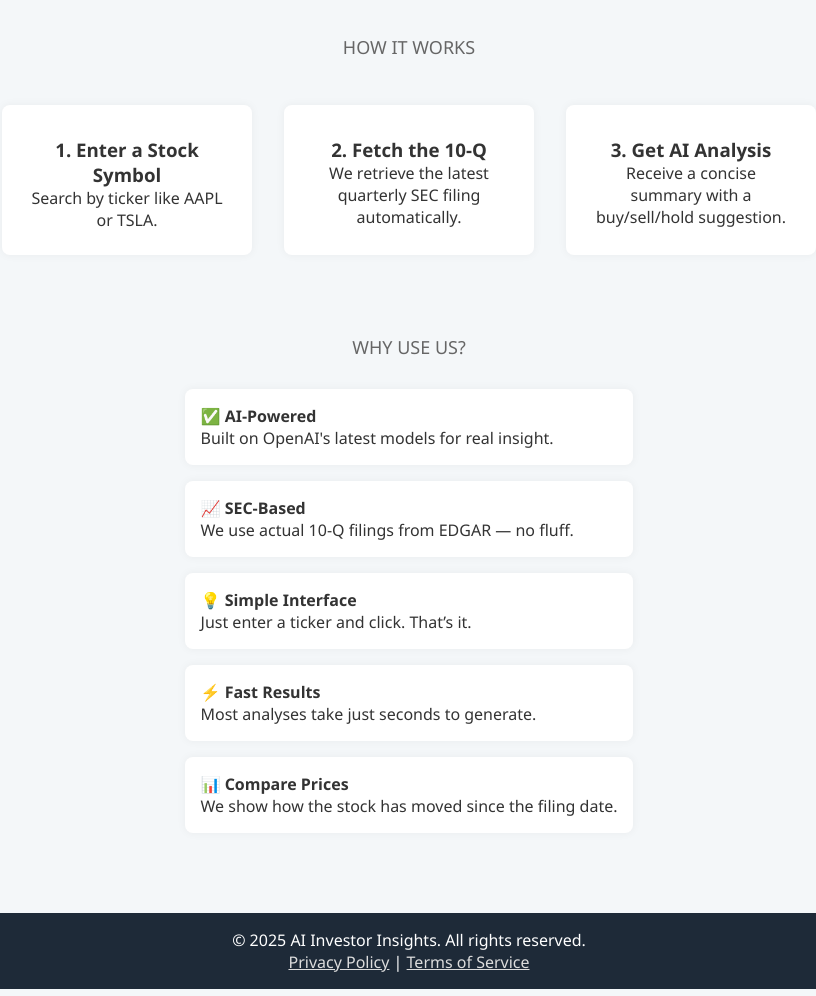
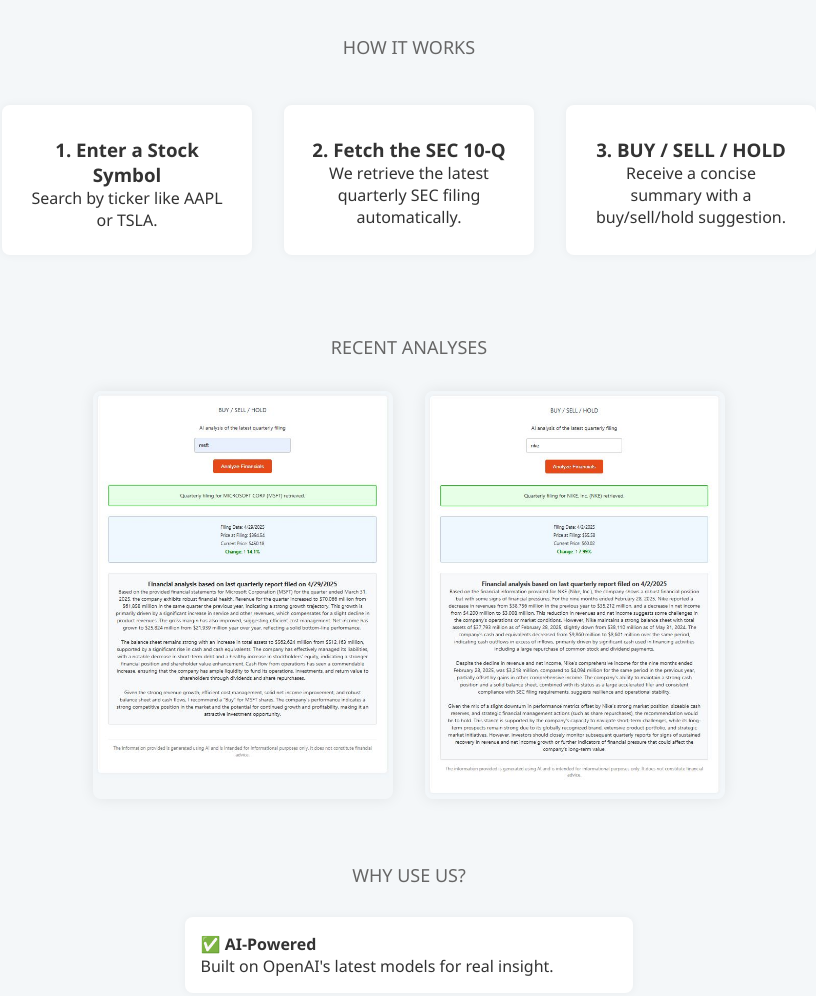
Before and after one commit to jason01123/aiinvestorinsights, a website: page public/landing.html in a window 1280 px wide. Shown: the part 258-1254 px from the top of the page, without its empty margins (231-1047 px from the left). Drawn offline with Linux system fonts and the light colour scheme.

Commit message:
Work on UI/UX

```diff
--- a/public/landing.html
+++ b/public/landing.html
@@ -31,8 +31,7 @@
 
     .cta {
       text-align: center;
-      margin: 2rem 0;
-      margin-top: 3rem;
+      margin: 3rem 0 2rem;
     }
 
     .cta a {
@@ -51,7 +50,7 @@
 
     .section {
       padding: 2rem 1rem;
-      max-width: 900px;
+      max-width: 1000px;
       margin: auto;
     }
 
@@ -89,6 +88,38 @@
       box-shadow: 0 0 10px rgba(0,0,0,0.05);
     }
 
+    .thumbnails {
+      display: flex;
+      justify-content: center;
+      gap: 2rem;
+      flex-wrap: wrap;
+      margin-top: 2rem;
+    }
+
+    .thumbnail {
+      width: 300px;
+      border-radius: 8px;
+      overflow: hidden;
+      box-shadow: 0 0 15px rgba(0,0,0,0.08);
+      transition: transform 0.3s ease;
+    }
+
+    .thumbnail:hover {
+      transform: scale(1.05);
+    }
+
+    .thumbnail img {
+      width: 100%;
+      height: auto;
+      display: block;
+      border-radius: 8px;
+    }
+
+    .thumbnail a {
+      display: block;
+      text-decoration: none;
+    }
+
     footer {
       background: #1e2a38;
       color: white;
@@ -97,11 +128,26 @@
       margin-top: 3rem;
     }
 
+    footer a {
+      color: #ddd;
+      text-decoration: none;
+    }
+
+    footer a:hover {
+      text-decoration: underline;
+    }
+
     .disclaimer {
       color: #888;
       font-size: 0.9rem;
       text-align: center;
       margin-top: 1rem;
+    }
+
+    @media (max-width: 600px) {
+      .thumbnail {
+        width: 90%;
+      }
     }
   </style>
 </head>
@@ -124,12 +170,28 @@
         <p>Search by ticker like AAPL or TSLA.</p>
       </div>
       <div class="step">
-        <h3>2. Fetch the 10-Q</h3>
+        <h3>2. Fetch the SEC 10-Q</h3>
         <p>We retrieve the latest quarterly SEC filing automatically.</p>
       </div>
       <div class="step">
-        <h3>3. Get AI Analysis</h3>
+        <h3>3. BUY / SELL / HOLD</h3>
         <p>Receive a concise summary with a buy/sell/hold suggestion.</p>
+      </div>
+    </div>
+  </section>
+
+  <section class="section">
+    <h2 style="text-align:center;">Recent Analyses</h2>
+    <div class="thumbnails">
+      <div class="thumbnail">
+        <a href="/images/mfst.jpg" target="_blank">
+          <img src="/images/mfst.jpg" alt="Microsoft Thumbnail">
+        </a>
+      </div>
+      <div class="thumbnail">
+        <a href="/images/nike.jpg" target="_blank">
+          <img src="/images/nike.jpg" alt="Nike Thumbnail">
+        </a>
       </div>
     </div>
   </section>
@@ -162,7 +224,10 @@
 
   <footer>
     <p>&copy; 2025 AI Investor Insights. All rights reserved.</p>
-    <p><a href="#" style="color:#ddd;">Privacy Policy</a> | <a href="#" style="color:#ddd;">Terms of Service</a></p>
+    <p>
+      <a href="#">Privacy Policy</a> |
+      <a href="#">Terms of Service</a>
+    </p>
   </footer>
 
 </body>
```
Also changed, not shown: public/images/mfst.jpg (added), public/images/nike.jpg (added).
